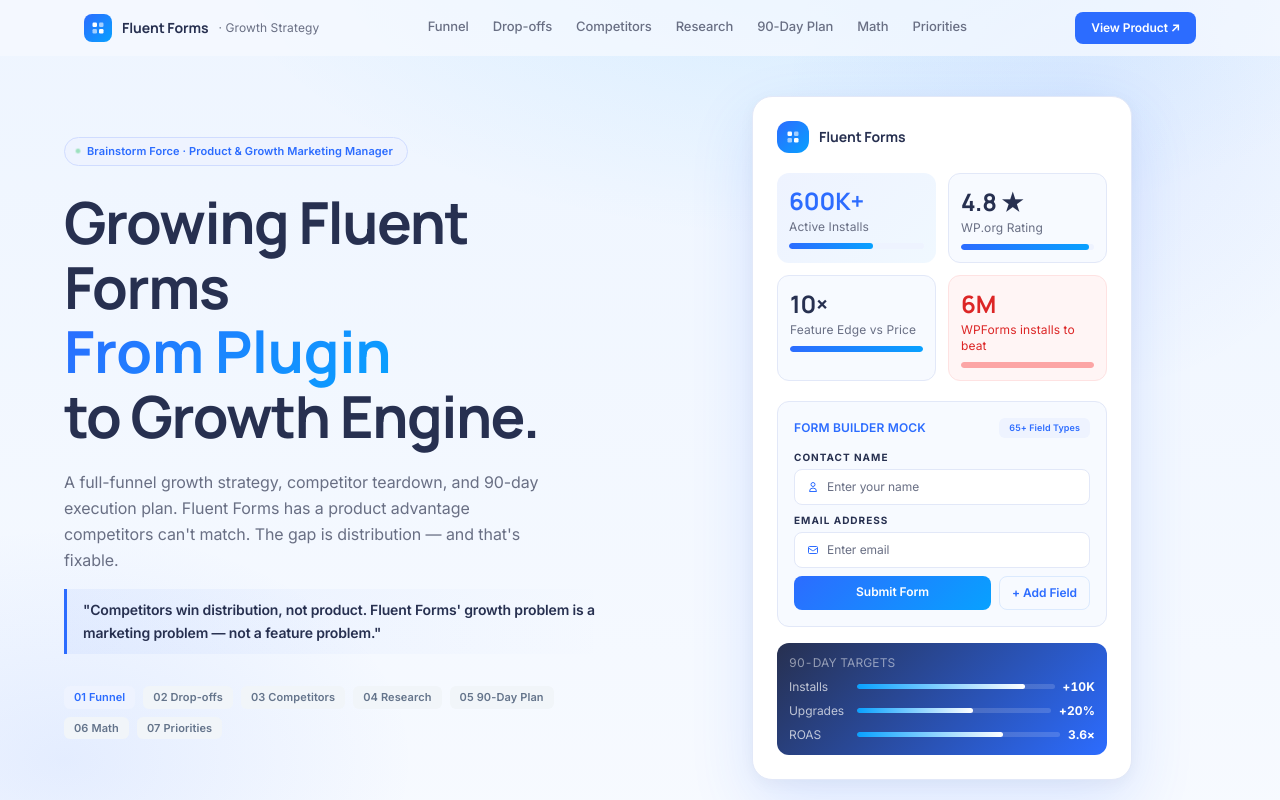
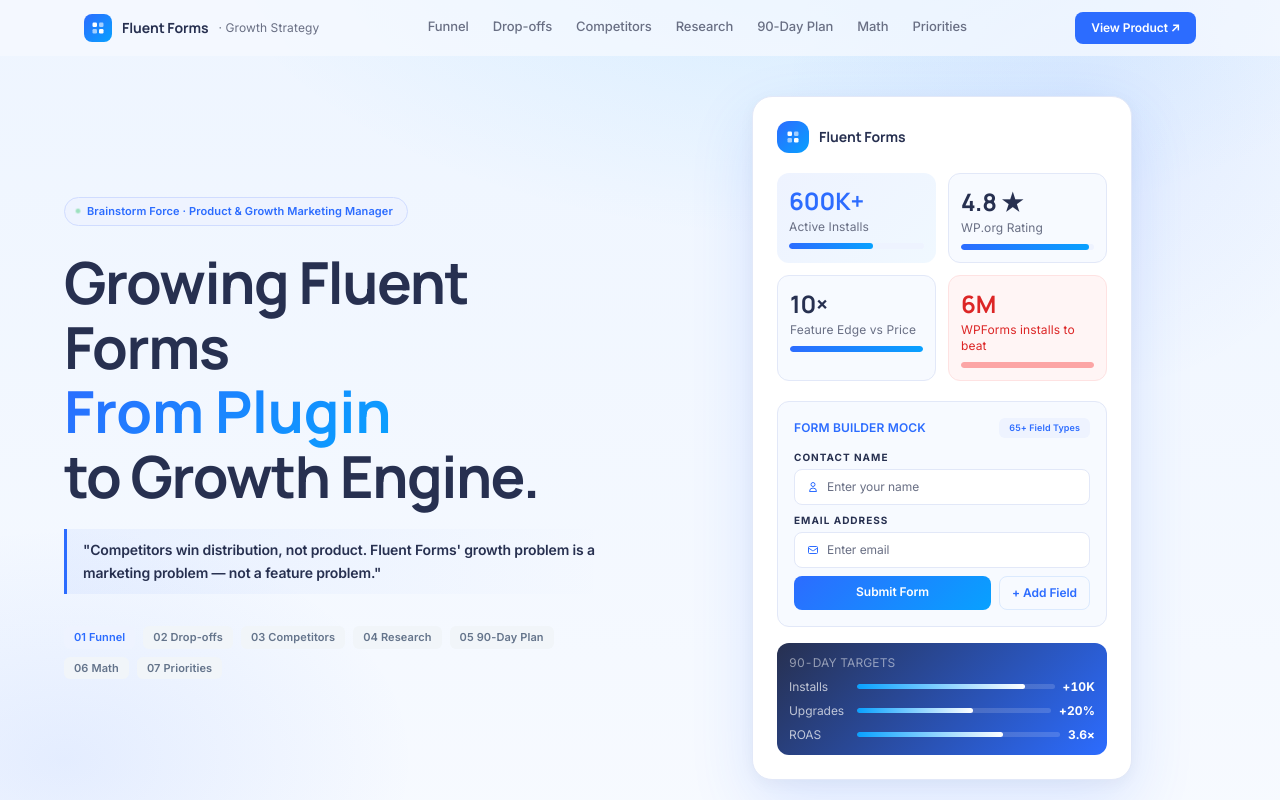
Before and after one commit to avishakumawat/fluent-forms-assignment, a plain HTML site: page index.html in a window 1280 px wide. Shown: the top 800 px of the page. Drawn offline with nearby package versions, Linux system fonts and the light colour scheme.

Commit message:
Update index.html

```diff
--- a/index.html
+++ b/index.html
@@ -255,9 +255,7 @@ code{font-family:'Inter',sans-serif;font-weight:600;font-size:.85em;
           <span class="grad-text">From Plugin</span><br/>
           to Growth Engine.
         </h1>
-        <p class="text-base leading-relaxed mb-4 reveal" style="color:#696F84;max-width:480px">
-          A full-funnel growth strategy, competitor teardown, and 90-day execution plan. Fluent Forms has a product advantage competitors can't match. The gap is distribution — and that's fixable.
-        </p>
+        <p class="hidden">
         <!-- Insight bar -->
         <div class="insight-bar reveal mb-8">
           <p>"Competitors win distribution, not product. Fluent Forms' growth problem is a marketing problem — not a feature problem."</p>
```
